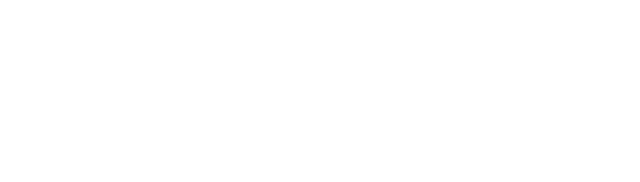
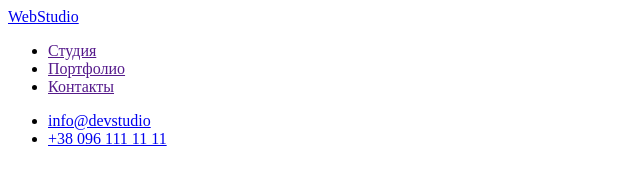
Before and after one commit to thomas-marth/goit-markup-hw-01, a plain HTML site: page index.html in a window 1280 px wide. Shown: the whole page, without its empty margins (0-640 px from the left). Drawn offline with Linux system fonts and the light colour scheme.

Commit message:
Добавляет разметку header

```diff
--- a/index.html
+++ b/index.html
@@ -7,5 +7,23 @@
 </head>
 <body>
 
+  <!-- Шапка сайта -->
+  <header>
+    <nav>
+      <a href="/">WebStudio</a>
+
+      <ul>
+        <li><a href="">Студия</a></li>
+        <li><a href="">Портфолио</a></li>
+        <li><a href="">Контакты</a></li>
+      </ul>
+    </nav>
+
+    <ul>
+      <li><a href="mailto:info@devstudio">info@devstudio</a></li>
+      <li><a href="tel:+380961111111">+38 096 111 11 11</a></li>
+    </ul>
+
+  </header>
 </body>
 </html>
```
